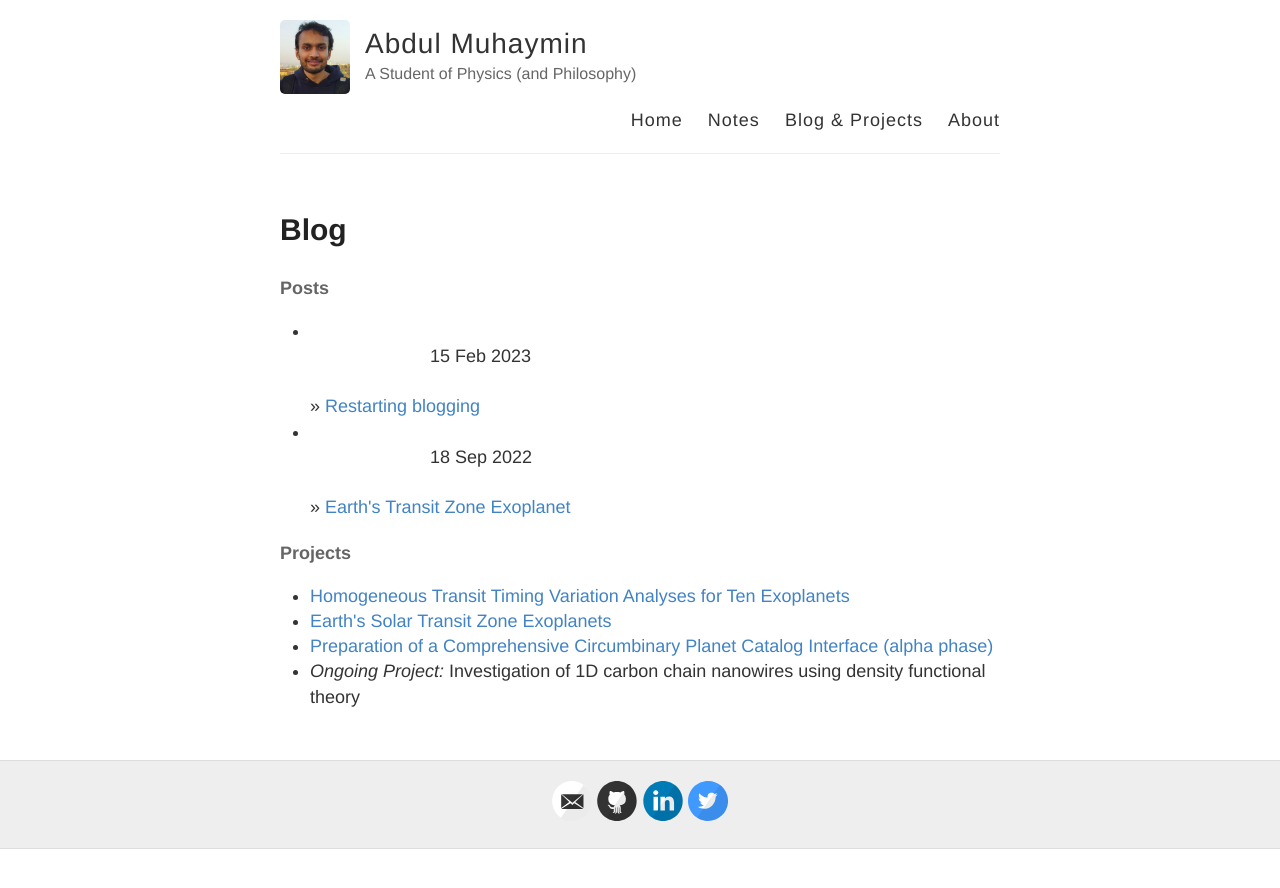
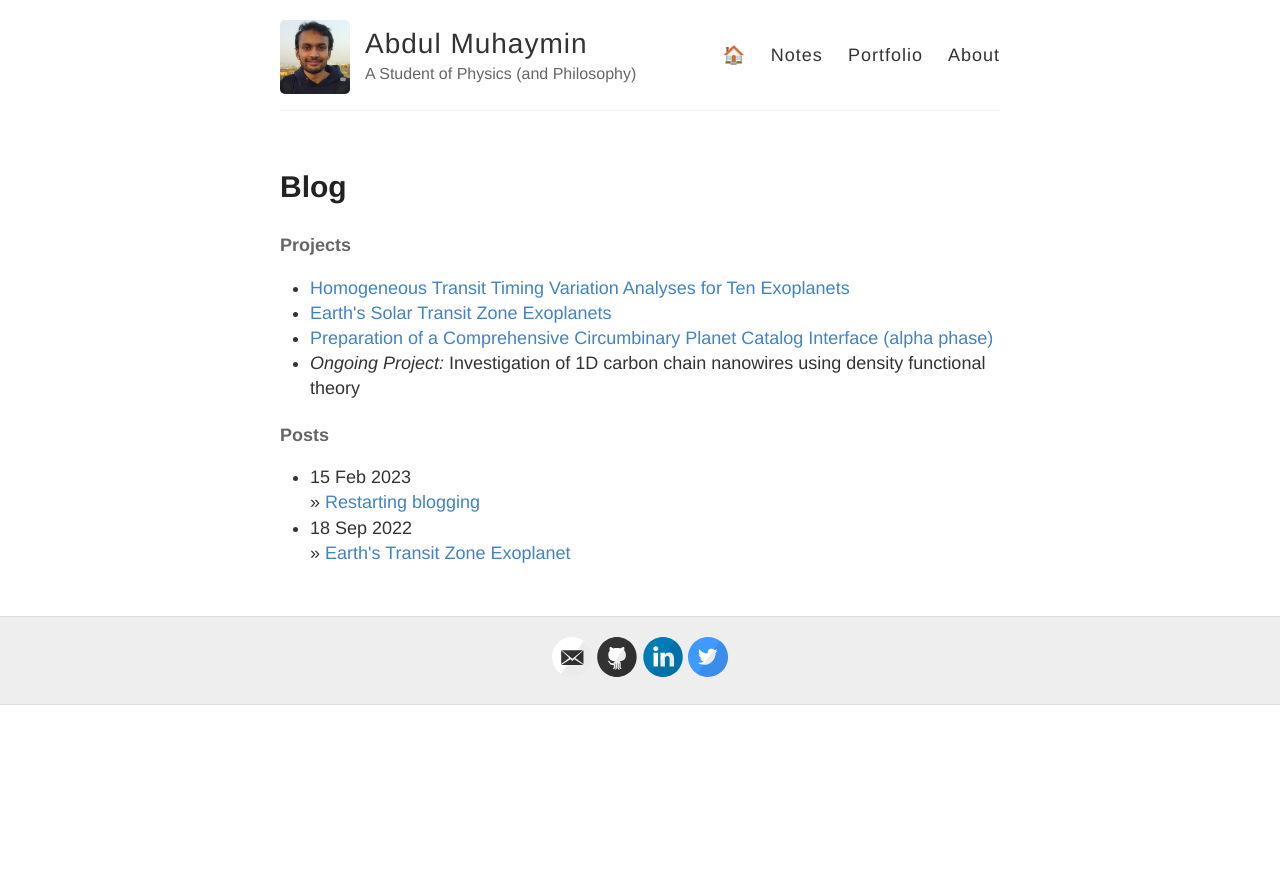
Before and after one commit to AbdulMuhaymin/abdulmuhaymin.github.io, a Jekyll site: the page built from blog.md, in a window 1280 px wide. Shown: the top 888 px of the page. Built offline with Jekyll 4.4.1, drawn with Linux system fonts in a browser that asks for light colours; nearby versions of some CDN libraries.

Commit message:
portfolio

```diff
--- a/_layouts/default.html
+++ b/_layouts/default.html
@@ -26,9 +26,9 @@
           </div>
 
           <nav>
-            <a href="{{ site.baseurl }}/">Home</a>
+            <a href="{{ site.baseurl }}/">&#127968</a>
             <a href="{{ site.baseurl }}/notes">Notes</a>
-            <a href="{{ site.baseurl }}/blog">Blog & Projects</a>
+            <a href="{{ site.baseurl }}/blog">Portfolio</a>
             <a href="{{ site.baseurl }}/about">About</a>
           </nav>
         </header>
--- a/_layouts/post.html
+++ b/_layouts/post.html
@@ -10,6 +10,7 @@ layout: default
 
   <div class="entry">
     {{ content }}
+	<pre> Posted on {{ post.date | date_to_string }. </pre>
   </div>
 
 
--- a/blog.md
+++ b/blog.md
@@ -3,23 +3,6 @@ layout: page
 title: Blog
 permalink: /blog/
 ---
-<h4> Posts </h4>
-
-<div class="posts">
-<ul>
-  {% for post in site.categories.blogs %}
-     <li>
-		<pre>
-			{{ post.date | date_to_string }}
-		</pre>
-		»
-		<a href="{{ site.baseurl }}{{ post.url }}">
-			{{ post.title }}
-		</a>
-	</li>
-  {% endfor %}
-</ul> </div>
-
 
 <h4> Projects </h4>
 <ul>
@@ -31,3 +14,18 @@ permalink: /blog/
 
 	<li> <i> Ongoing Project:</i> Investigation of 1D carbon chain nanowires using density functional theory </li>
 </ul>
+
+
+<h4> Posts </h4>
+<div class="posts">
+<ul>
+  {% for post in site.categories.blogs %}
+     <li>
+		<pre>{{ post.date | date_to_string }}</pre>
+		»
+		<a href="{{ site.baseurl }}{{ post.url }}">
+			{{ post.title }}
+		</a>
+	</li>
+  {% endfor %}
+</ul> </div>
```
